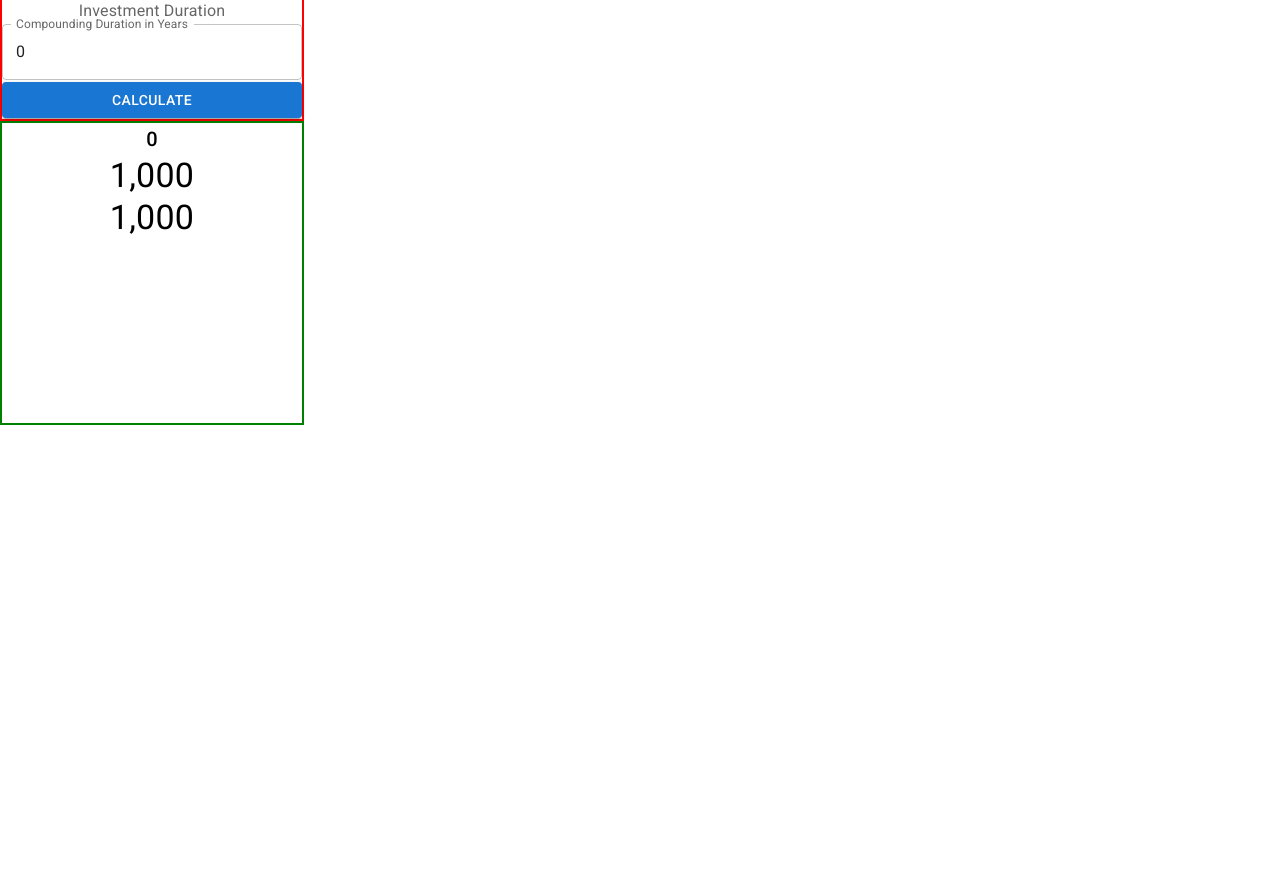
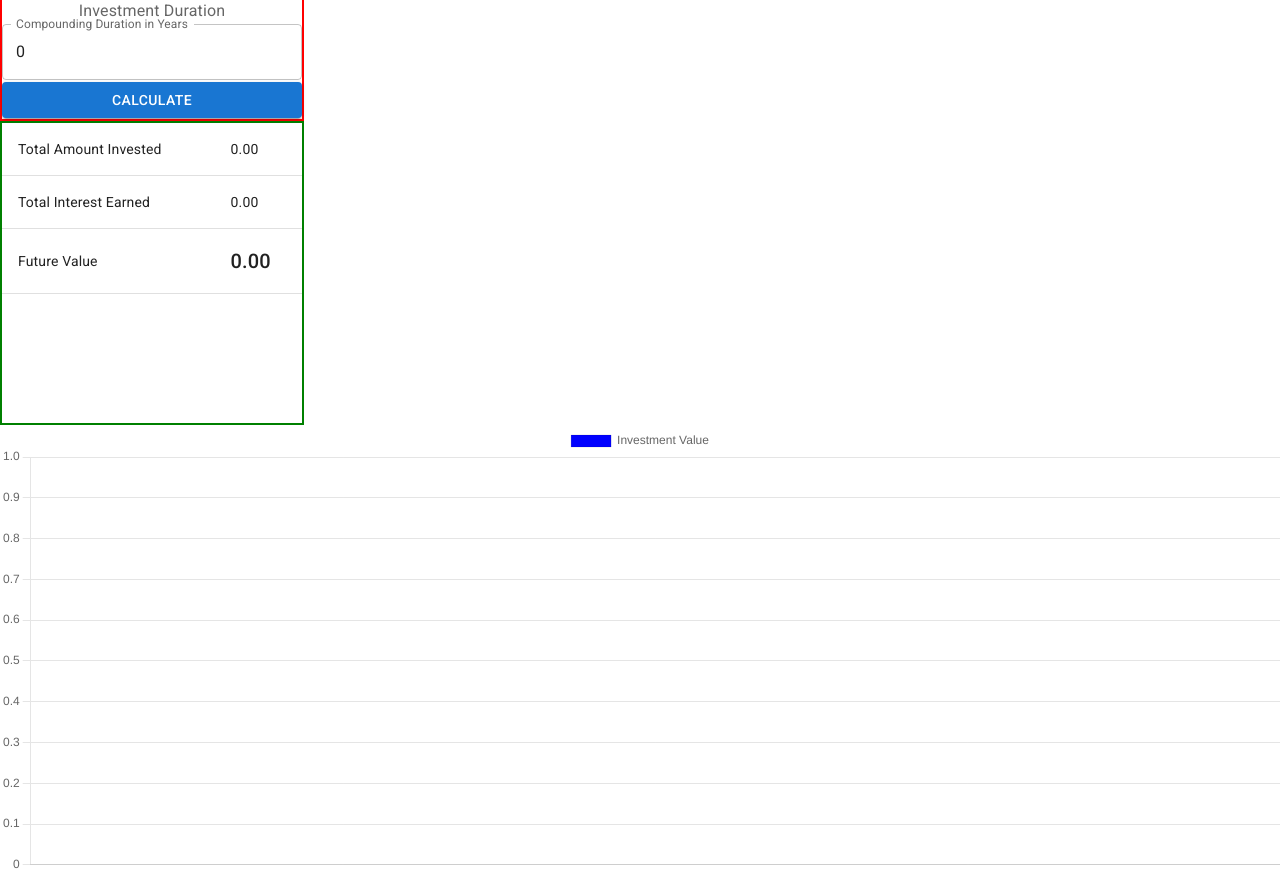
Before and after one commit to grgkimari/compound-interest-calculator, a React (Create React App) app: page / in a window 1280 px wide. Shown: the part 433-1308 px from the top of the page. Before the commit the page ends 858 px from the top, so only its background shows below. Built offline with nearby package versions, Linux system fonts and the light colour scheme.

Commit message:
Added  Growth Visualization Chart

```diff
--- a/src/App.tsx
+++ b/src/App.tsx
@@ -5,9 +5,10 @@ import "@fontsource/roboto/700.css";
 import "./App.css";
 import Form from "./Components/Form/Form";
 import ResultPane from "./Components/ResultPane/ResultPane";
-import { GlobalStateType } from "./App.types";
+import { GlobalStateType, GrowthChartDataType } from "./App.types";
 import MainReducer from "./Utils/MainReducer";
-import { useReducer } from "react";
+import { useReducer, useState } from "react";
+import BarChart from "./Components/BarChart/BarChart";
 
 const InitialState: GlobalStateType = {
   originalInvestment: 0,
@@ -19,11 +20,17 @@ const InitialState: GlobalStateType = {
   totalAmount: 0,
 };
 
+
+
 function App() {
+  const [ChartDataState, setChartDataState] = useState<GrowthChartDataType[]>([])
   const [state, dispatch] = useReducer(MainReducer, InitialState);
+  console.log(`ChartDataState : ${JSON.stringify(ChartDataState)}`)
   return (
     <div className="App">
       <Form
+        setChartDataState = {setChartDataState}
+        chartDataState ={ChartDataState}
         dispatch={dispatch}
         formState={{
           originalInvestment: state.originalInvestment,
@@ -34,7 +41,8 @@ function App() {
           compoundingDuration: state.compoundingDuration,
         }}
       />
-      <ResultPane totalAmount={state.totalAmount} />
+      <ResultPane amountInvested={state.originalInvestment + (state.recurringInvestment * state.compoundingDuration * state.recurringInvestmentFrequency)} totalAmount={state.totalAmount}/>
+      <BarChart chartDataState ={ChartDataState}/>
     </div>
   );
 }
--- /dev/null
+++ b/src/Components/BarChart/BarChart.tsx
@@ -0,0 +1,31 @@
+import { CategoryScale, Chart, LinearScale } from 'chart.js/auto'; // Note the import changes
+import { Bar } from "react-chartjs-2";
+import { BarChartPropType } from "./BarChart.types";
+
+Chart.register(LinearScale, CategoryScale);
+
+const BarChart = (props: BarChartPropType) => {
+  return (
+    <div>
+      <Bar
+        width={800}
+        height={450}
+        data={{
+          labels: props.chartDataState.map((item) => item.label),
+          datasets: [{
+            label: `Investment Value`,
+            borderWidth: 1,
+            data: props.chartDataState.map((item) => item.value),
+
+          }],
+        }}
+        options={{
+            maintainAspectRatio : false,
+            backgroundColor : "blue"
+        }}
+      />
+    </div>
+  );
+}
+
+export default BarChart;
--- /dev/null
+++ b/src/Components/BarChart/BarChart.types.tsx
@@ -0,0 +1,6 @@
+import { GrowthChartDataType } from "../../App.types";
+
+export interface BarChartPropType{
+
+    chartDataState : GrowthChartDataType[]
+}
--- a/src/Components/Form/Form.tsx
+++ b/src/Components/Form/Form.tsx
@@ -1,13 +1,14 @@
 import {
   Button,
-  Divider,
   InputLabel,
   MenuItem,
   Select,
   TextField,
-  Typography,
+  Typography
 } from "@mui/material";
-import { Dispatch } from "react";
+import { Dispatch, SetStateAction } from "react";
+import { GrowthChartDataType } from "../../App.types";
+import CalculateFutureValue from "../../Utils/FutureValueCalculator";
 import {
   UPDATE_COMPOUNDING_DURATION,
   UPDATE_COMPOUNDING_FREQUENCY,
@@ -19,18 +20,21 @@ import {
 } from "../../Utils/MainReducer";
 import { FormContainer } from "./Form.styles";
 import { FormStateType, ReducerActionType } from "./Form.types";
-import CalculateFutureValue from "../../Utils/FutureValueCalculator";
 
 const Form = ({
   formState,
   dispatch,
+  setChartDataState,
+  chartDataState
 }: {
   formState: FormStateType;
   dispatch: Dispatch<ReducerActionType>;
+  setChartDataState : Dispatch<SetStateAction<GrowthChartDataType[]>>;
+  chartDataState  : GrowthChartDataType[]
 }) => {
   const calculate = () => {
 
-    let result = CalculateFutureValue(formState.originalInvestment, (formState.recurringInvestment * formState.recurringInvestmentFrequency), formState.annualInterest, formState.compoundingDuration)
+    let result = CalculateFutureValue(setChartDataState, chartDataState, formState.originalInvestment, (formState.recurringInvestment * formState.recurringInvestmentFrequency), formState.annualInterest, formState.compoundingDuration)
     dispatch({
       type : UPDATE_TOTAL_AMOUNT,
       payload : result
--- a/src/Components/ResultPane/ResultPane.tsx
+++ b/src/Components/ResultPane/ResultPane.tsx
@@ -1,12 +1,25 @@
-import { Typography } from '@mui/material'
+import { Table, TableBody, TableCell, TableRow, Typography } from '@mui/material'
 import { ResultPaneContainer } from './ResultPane.styles'
 
-const ResultPane = ({totalAmount} : {totalAmount : number}) => {
+const ResultPane = ({totalAmount, amountInvested} : {totalAmount : number, amountInvested : number}) => {
   return (
     <ResultPaneContainer>
-        <Typography variant='h6' color="success" id="Total Amount">{totalAmount.toString()}</Typography>
-        <Typography variant='h4' color="success" id="Invested Amount">1,000</Typography>
-        <Typography variant='h4' color="success" id="Compounded Amount">1,000</Typography>
+        <Table>
+          <TableBody>
+            <TableRow>
+              <TableCell>Total Amount Invested</TableCell>
+              <TableCell>{amountInvested.toFixed(2).toString()}</TableCell>
+            </TableRow>
+            <TableRow>
+              <TableCell>Total Interest Earned</TableCell>
+              <TableCell>{(totalAmount - amountInvested).toFixed(2).toString()}</TableCell>
+            </TableRow>
+            <TableRow>
+              <TableCell>Future Value</TableCell>
+              <TableCell><Typography variant='h6'>{totalAmount.toFixed(2).toString()}</Typography></TableCell>
+            </TableRow>
+          </TableBody>
+        </Table>
     </ResultPaneContainer>
   )
 }
--- a/src/Utils/FutureValueCalculator.tsx
+++ b/src/Utils/FutureValueCalculator.tsx
@@ -1,8 +1,10 @@
+import { Dispatch, SetStateAction } from "react";
 import { GrowthChartDataType } from "../App.types";
 
-const CalculateFutureValue = (initialInvestment :number, annualContribution : number, annualInterestRate : number, years : number) => {
-  //Keep track of values for visualization
-  const data : GrowthChartDataType[] = []
+const CalculateFutureValue = (setChartDataState : Dispatch<SetStateAction<GrowthChartDataType[]>>,chartDataState : GrowthChartDataType[],initialInvestment :number, annualContribution : number, annualInterestRate : number, years : number) => {
+  //Clear the current data points
+  setChartDataState([])
+  console.log("Cleared state.")
     // Convert the annual interest rate to a decimal
   const r = annualInterestRate / 100;
 
@@ -12,10 +14,14 @@ const CalculateFutureValue = (initialInvestment :number, annualContribution : nu
   for (let year = 1; year <= years; year++) {
 
     FV += annualContribution;
-    data.push({
+    let currentState = chartDataState
+    console.log(`Current State before push : ${JSON.stringify(currentState)}`)
+    currentState.push({
       label : `Year ${year}`,
       value : FV
     })
+    console.log(`Current State after push : ${JSON.stringify(currentState)}`)
+    setChartDataState(currentState)
     if(year === years){
       return FV
     }
```
